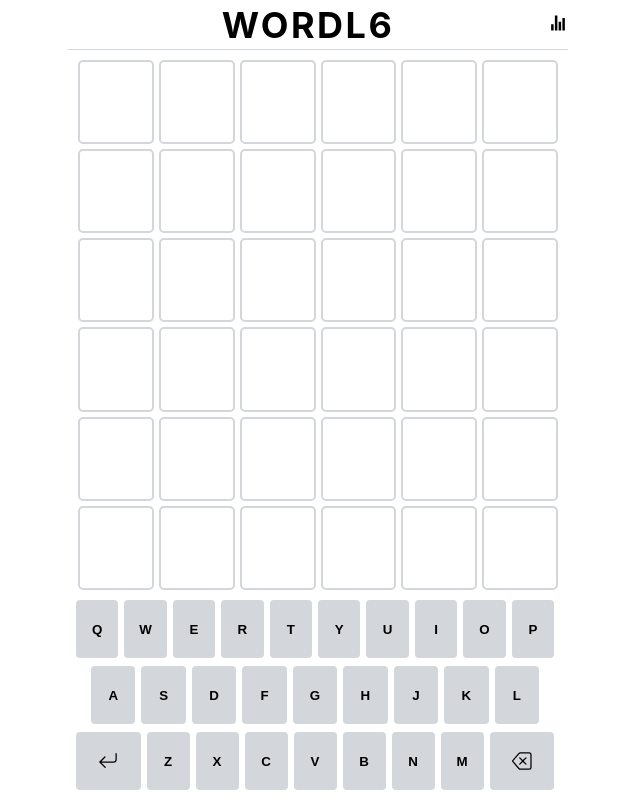
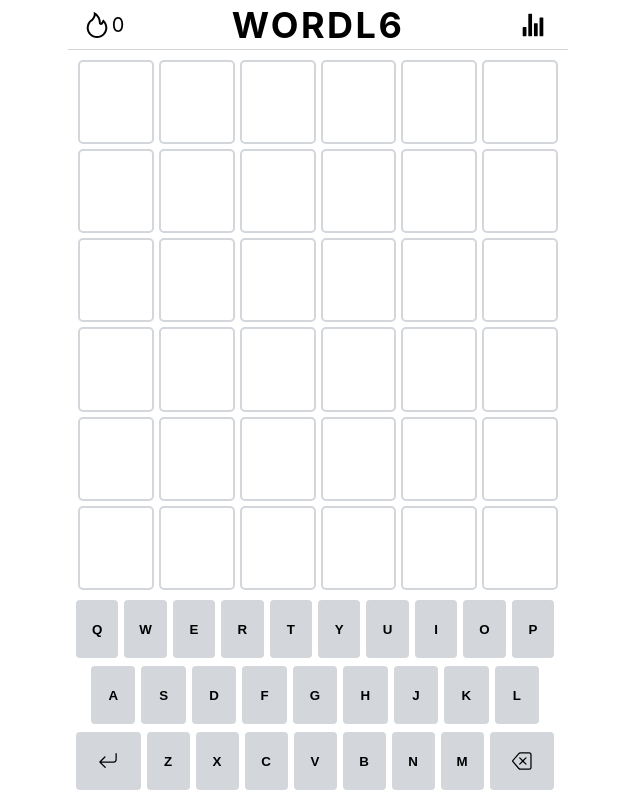
Before and after one commit to TheThomasY/wordl6, a Next.js app: page / in a window 1280 px wide. Shown: the whole page, without its empty margins (322-962 px from the left). Built offline with nearby package versions, Linux system fonts and the light colour scheme.

Commit message:
feat: header updated with stats and streak icons

```diff
--- a/components/Header/Header.js
+++ b/components/Header/Header.js
@@ -5,6 +5,7 @@ import styles from './Header.module.scss';
 
 // React Icons
 import { IoIosStats } from 'react-icons/io';
+import { AiOutlineFire } from 'react-icons/ai';
 
 export default function Header(props) {
   const toggleStats = () => {
@@ -13,9 +14,13 @@ export default function Header(props) {
 
   return (
     <div className={styles.header}>
+      <div className={styles.streaks}>
+        <AiOutlineFire size={'3rem'} />
+        <div className=''>0</div>
+      </div>
       <h1 className={styles.title}>Wordl6</h1>
-      <div onClick={toggleStats}>
-        <IoIosStats size={'2rem'} />
+      <div className={styles.stats} onClick={toggleStats}>
+        <IoIosStats size={'3rem'} />
       </div>
     </div>
   );
--- a/components/Header/Header.module.scss
+++ b/components/Header/Header.module.scss
@@ -1,14 +1,29 @@
 .header {
   height: 5rem;
+  padding: 0 1rem;
   display: flex;
   justify-content: space-between;
   align-items: center;
   border-bottom: 1px solid #d3d6da;
 }
 
+.streaks {
+  width: 5rem;
+  display: flex;
+  justify-content: center;
+  align-items: center;
+  font-size: 2rem;
+}
+
 .title {
-  margin: 0 auto;
   font-size: 3.6rem;
   text-transform: uppercase;
   letter-spacing: 0.25rem;
 }
+
+.stats {
+  width: 5rem;
+
+  display: grid;
+  place-items: center;
+}
```
